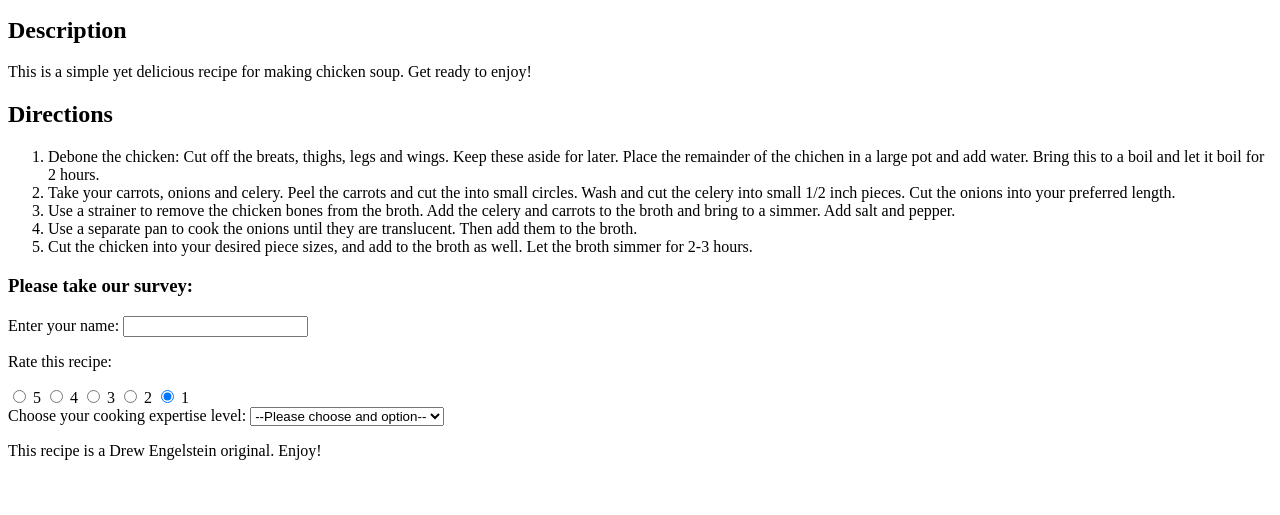
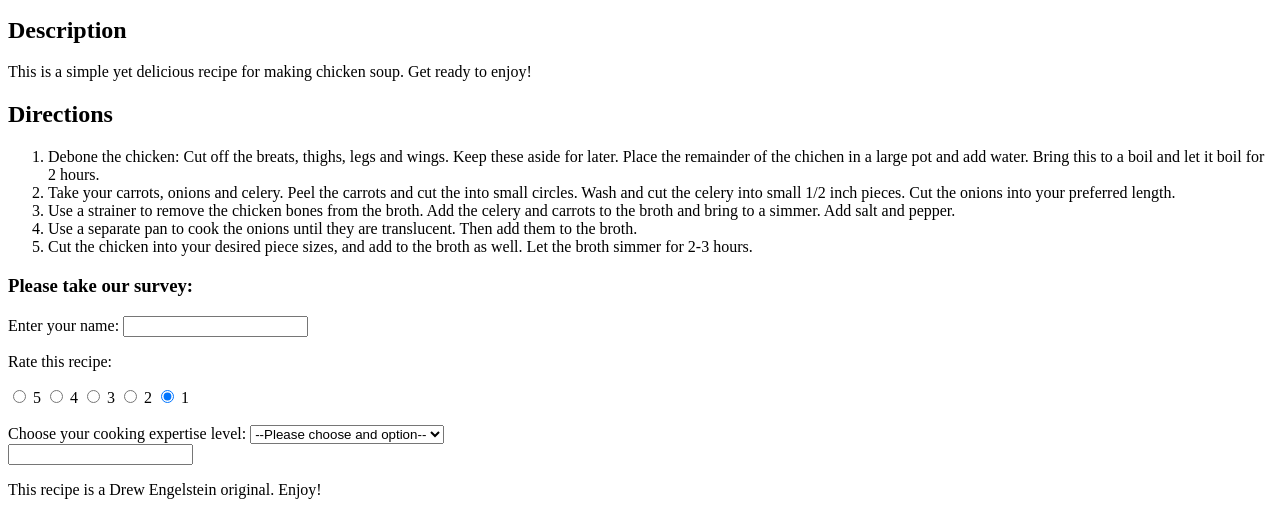
Before and after one commit to ase1210/w1d4-html-forms, a plain HTML site: page index.html in a window 1280 px wide. Shown: the part 949-1464 px from the top of the page. Before the commit the page ends 1425 px from the top, so only its background shows below. Drawn offline with Linux system fonts and the light colour scheme.

Commit message:
Add review label with textarea

```diff
--- a/index.html
+++ b/index.html
@@ -68,7 +68,7 @@
         <label for="1">1</label>
       </div>
       <div>
-        <label for="Cooking-Expertise">Choose your cooking expertise level: </label>
+        <label for="Cooking-Expertise"><br/>  Choose your cooking expertise level: </label>
         <select id="Cooking-Expertise">
           <option value="">--Please choose and option--</option>
           <option value="sometimes-cook">Sometimes Cook</option>
@@ -78,6 +78,11 @@
           <option value="professional-chef">Professional Chef</option>
         </select>
       </div>
+      <div>
+        <label for="review">
+          <input type="textarea">
+        </label>
+      </div>
     </form>
   </section>
   <footer>
```
